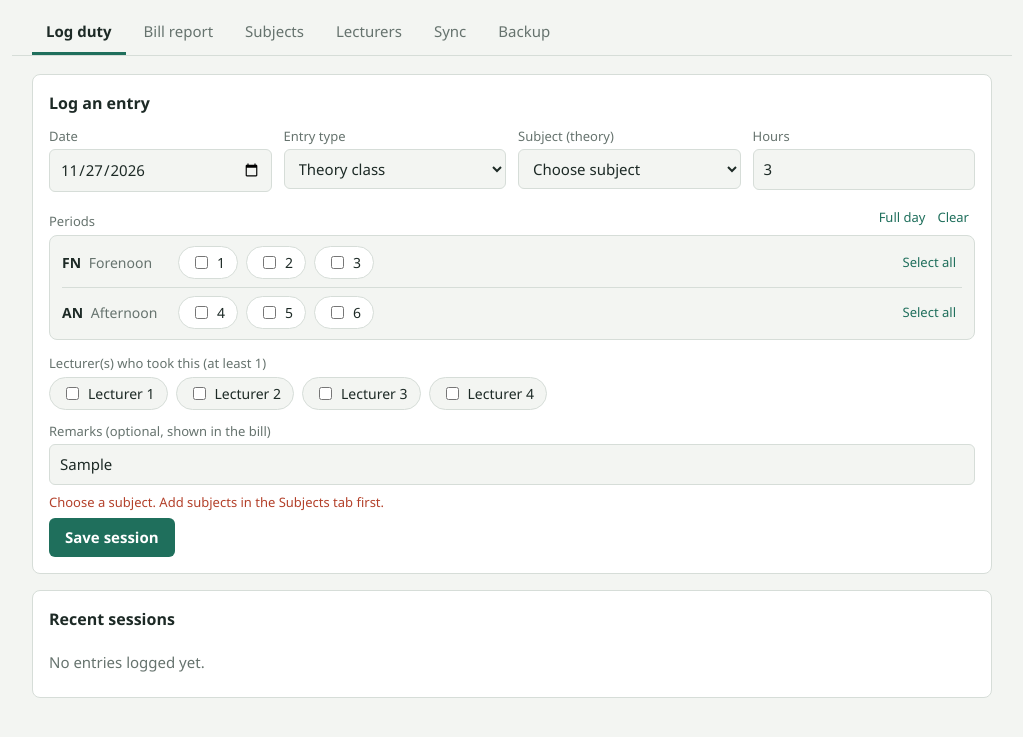
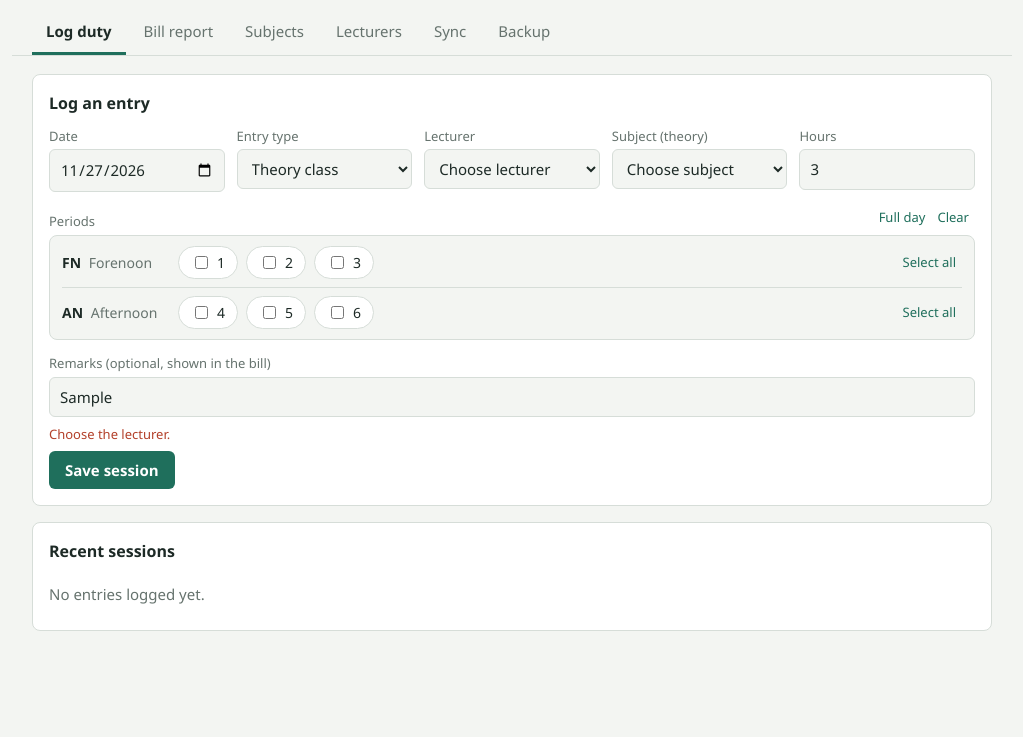
Before and after one commit to sukumaranshravan/lecturers_workdone, a plain HTML site: page index.html in a window 1280 px wide. Both pictures are taken after typing "Sample" into the empty fields and a click on the button "Save session". Shown: the part 99-836 px from the top of the page, without its empty margins (128-1151 px from the left). After the commit the page ends 806 px from the top, so only its background shows below. Drawn offline with Linux system fonts and the light colour scheme.

Commit message:
Update index.html

```diff
--- a/index.html
+++ b/index.html
@@ -87,7 +87,9 @@ button.link:hover{text-decoration:underline}
     <div class="row">
       <div><label for="lDate">Date</label><input type="date" id="lDate"></div>
       <div><label for="lType">Entry type</label><select id="lType"><option value="theory">Theory class</option><option value="lab">Lab session</option><option value="work">Other academic work (record only)</option><option value="remark">Remark / duty only</option></select></div>
+      <div><label for="lWho">Lecturer</label><select id="lWho"></select></div>
       <div class="forteach"><label for="lLab" id="lSubLbl">Subject</label><select id="lLab"></select></div>
+      <div id="lAllBox" class="hide" style="grid-column:1/-1;font-size:13px;color:var(--mute)">Showing subjects assigned to this lecturer. <button type="button" class="link" id="lAll">Show all subjects</button></div>
       <div class="forbatch hide" style="grid-column:1/-1"><label>Batch</label><div class="checks" id="lBatch"><label><input type="radio" name="batch" value="ALL" checked>All students</label><label><input type="radio" name="batch" value="BATCH-1">Batch 1</label><label><input type="radio" name="batch" value="BATCH-2">Batch 2</label></div></div>
       <div class="forteach"><label for="lHrs">Hours</label><input type="number" id="lHrs" min="0" step="0.5" value="3"></div>
       <div class="fornon hide" style="grid-column:1/-1"><label for="lDesc">Description (shown in the bill)</label><input id="lDesc" placeholder="e.g. Course file work, Special class, Exam invigilation duty"></div>
@@ -97,9 +99,6 @@ button.link:hover{text-decoration:underline}
       <div class="perrow"><span class="pl"><b>FN</b> Forenoon</span><div class="checks"><label><input type="checkbox" value="1">1</label><label><input type="checkbox" value="2">2</label><label><input type="checkbox" value="3">3</label></div><button type="button" class="link" data-per="1,2,3">Select all</button></div>
       <div class="perrow"><span class="pl"><b>AN</b> Afternoon</span><div class="checks"><label><input type="checkbox" value="4">4</label><label><input type="checkbox" value="5">5</label><label><input type="checkbox" value="6">6</label></div><button type="button" class="link" data-per="4,5,6">Select all</button></div>
     </div>
-    <label id="lStaffLbl">Lecturer(s) who took this (at least 1)</label>
-    <div class="checks" id="lStaff"></div>
-    <div id="lAllBox" class="hide" style="font-size:13px;color:var(--mute);margin-top:6px">Showing the lecturers assigned to this subject. <button type="button" class="link" id="lAll">Show all lecturers</button></div>
     <div class="forteach" style="margin-top:12px"><label for="lNote">Remarks (optional, shown in the bill)</label><input id="lNote"></div>
     <p class="msg" id="logMsg"></p>
     <div class="tools"><button class="btn" id="logSave">Save session</button><button class="btn ghost" id="logCancel" style="display:none">Cancel edit</button></div>
@@ -381,38 +380,36 @@ function applyType(){
   $("lSubLbl").textContent=t==="theory"?"Subject (theory)":t==="lab"?"Subject (lab)":"Subject";
   $("lPerLbl").textContent=t==="remark"?"Periods (optional)":"Periods";
 }
-let showAllLect=false;
+let showAllSubj=false,editExtra=[];
 function fillSubjects(sel){
-  const t=$("lType").value;
-  const list=(t==="theory"||t==="lab")?db.labs.filter(x=>x.kind===t||!x.kind||x.id===sel):db.labs;
-  $("lLab").innerHTML=opts(list,sel,"Choose subject");
+  const t=$("lType").value,who=$("lWho").value;
+  if(t!=="theory"&&t!=="lab"){$("lLab").innerHTML=opts(db.labs,sel,"Choose subject");$("lAllBox").classList.add("hide");return}
+  const kindOk=db.labs.filter(x=>x.kind===t||!x.kind||x.id===sel);
+  const mine=kindOk.filter(x=>!who||!(x.lects||[]).length||x.lects.includes(who)||x.id===sel);
+  $("lLab").innerHTML=opts(showAllSubj?kindOk:mine,sel,"Choose subject");
+  $("lAllBox").classList.toggle("hide",!(who&&!showAllSubj&&mine.length<kindOk.length));
 }
-function assignedOf(){
-  const sub=db.labs.find(x=>x.id===$("lLab").value),t=$("lType").value;
-  return (sub&&(t==="theory"||t==="lab"))?(sub.lects||[]).filter(id=>db.staff.some(p=>p.id===id)):[];
-}
-function renderStaffChips(sel){
-  sel=sel||[...document.querySelectorAll("#lStaff input:checked")].map(i=>i.value);
-  const a=assignedOf(),only=a.length>0&&!showAllLect;
-  const list=only?db.staff.filter(p=>a.includes(p.id)||sel.includes(p.id)):db.staff;
-  $("lStaff").innerHTML=list.length?list.map(p=>`<label><input type="checkbox" value="${p.id}"${sel.includes(p.id)?" checked":""}>${esc(p.name)}</label>`).join(""):`<span class="empty">Add lecturers in the Lecturers tab first.</span>`;
-  $("lAllBox").classList.toggle("hide",!(only&&list.length<db.staff.length));
-}
-$("lType").onchange=()=>{applyType();fillSubjects("");showAllLect=false;renderStaffChips()};
+$("lType").onchange=()=>{applyType();showAllSubj=false;fillSubjects("")};
+$("lWho").onchange=()=>{
+  showAllSubj=false;
+  const cur=$("lLab").value,sub=db.labs.find(x=>x.id===cur),who=$("lWho").value;
+  const ok=!sub||!who||!(sub.lects||[]).length||sub.lects.includes(who);
+  fillSubjects(ok?cur:"");
+};
 $("lLab").onchange=()=>{
-  showAllLect=false;
-  const a=assignedOf(),cur=[...document.querySelectorAll("#lStaff input:checked")].map(i=>i.value);
-  renderStaffChips(a.length===1?[a[0]]:(a.length?cur.filter(x=>a.includes(x)):cur));
+  const sub=db.labs.find(x=>x.id===$("lLab").value);
+  if(sub&&!$("lWho").value&&(sub.lects||[]).length===1)$("lWho").value=sub.lects[0];
 };
-$("lAll").onclick=()=>{showAllLect=true;renderStaffChips()};
+$("lAll").onclick=()=>{showAllSubj=true;fillSubjects($("lLab").value)};
 $("logSave").onclick=()=>{
   const t=$("lType").value,m=$("logMsg");
-  const staff=[...document.querySelectorAll("#lStaff input:checked")].map(i=>i.value);
+  const who=$("lWho").value,staff=who?[who,...(editLog?editExtra:[]).filter(x=>x!==who)]:[];
   const periods=[...document.querySelectorAll("#lPer input:checked")].map(i=>+i.value).sort((a,b)=>a-b);
   const rec={type:t,date:$("lDate").value,periods,staff};
   if(t==="lab"||t==="theory")Object.assign(rec,{lab:$("lLab").value,batch:t==="lab"?getBatch():"ALL",hrs:parseFloat($("lHrs").value)||0,note:$("lNote").value.trim(),desc:""});
   else Object.assign(rec,{lab:"",batch:"",hrs:0,note:"",desc:$("lDesc").value.trim()});
   if(!rec.date)return m.textContent="Pick a date.";
+  if(!staff.length)return m.textContent="Choose the lecturer.";
   if(t==="lab"||t==="theory"){
     if(!rec.lab)return m.textContent="Choose a subject. Add subjects in the Subjects tab first.";
     if(!periods.length)return m.textContent="Select at least one period (FN 1-3 or AN 4-6).";
@@ -420,7 +417,6 @@ $("logSave").onclick=()=>{
     if(!rec.desc)return m.textContent="Describe the work or duty.";
     if(t==="work"&&!periods.length)return m.textContent="Select the periods for this work.";
   }
-  if(!staff.length)return m.textContent="Select the lecturer(s).";
   const clash=db.logs.find(l=>l.id!==editLog&&l.date===rec.date&&(l.periods||[]).some(p=>periods.includes(p))&&l.staff.some(x=>staff.includes(x)));
   if(clash){const who=clash.staff.filter(x=>staff.includes(x)).map(x=>nm(db.staff,x)).join(", ");return m.textContent=who+" already logged for "+whatT(clash)+(tType(clash)==="lab"?" - "+batchTxt(clash):"")+" ("+perTxt(clash.periods)+") on this date. Check the periods.";}
   if(editLog){Object.assign(db.logs.find(x=>x.id===editLog),rec)}else db.logs.push({id:uid(),...rec});
@@ -437,8 +433,9 @@ function renderLog(){
   $("lDate").value=e?e.date:($("lDate").value||today());
   if(e){$("lType").value=tType(e);setBatch(e.batch);$("lDesc").value=e.desc||"";$("lHrs").value=isT(e)?e.hrs:3;$("lNote").value=e.note||"";setPer(e.periods||[])}
   applyType();
+  $("lWho").innerHTML=opts(db.staff,e?e.staff[0]:$("lWho").value,"Choose lecturer");
+  editExtra=e?e.staff.slice(1):[];
   fillSubjects(e?e.lab:$("lLab").value);
-  renderStaffChips(e?e.staff:null);
   const rows=[...db.logs].sort((a,b)=>b.date.localeCompare(a.date)).slice(0,30);
   $("logList").innerHTML=rows.length?`<table><thead><tr><th>Date</th><th>Periods</th><th>Entry</th><th>Batch</th><th>Lecturer(s)</th><th>Hrs</th><th></th></tr></thead><tbody>${rows.map(l=>{const lab=isT(l);return `<tr><td>${fmt(l.date)}</td><td>${perTxt(l.periods)}</td><td>${what(l)}</td><td>${batchTxt(l)}</td><td>${l.staff.map(s=>`<span class="tag">${esc(nm(db.staff,s))}</span>`).join("")}</td><td>${lab?l.hrs:"-"}</td><td style="white-space:nowrap"><button class="edit" onclick="editLogFn('${l.id}')">Edit</button><button class="del" onclick="delLog('${l.id}')">Delete</button></td></tr>`}).join("")}</tbody></table>`:`<div class="empty">No entries logged yet.</div>`;
 }
```
